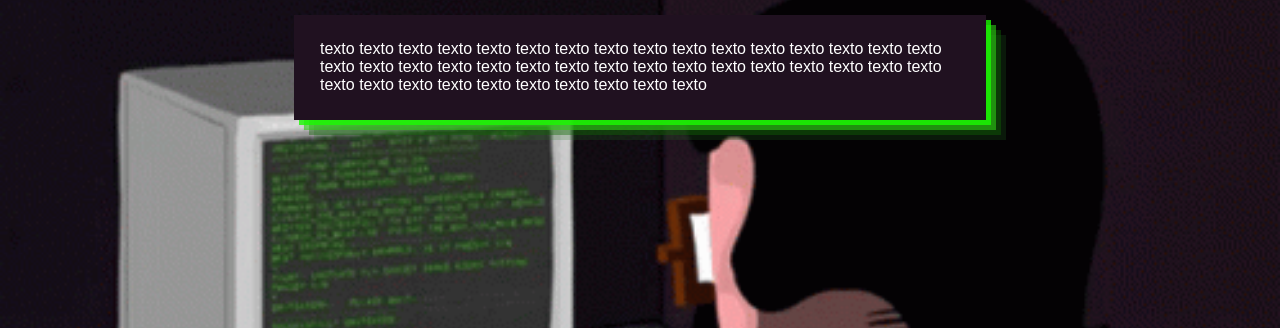
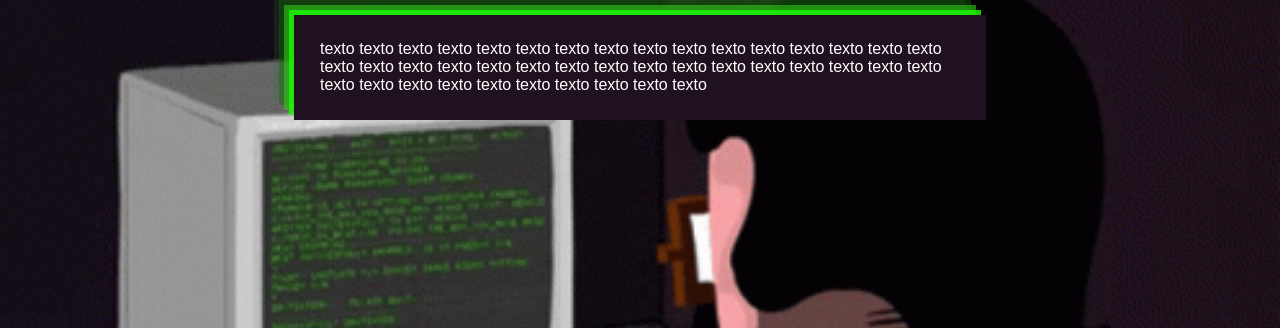
Before and after one commit to a22002469/projeto-Programa-ao-Web, a Django app: page /contacto in a window 1280 px wide, with the pointer over the restyled element; the page is wider, and only the part inside the window is pictured. Shown: the part 100-428 px from the top of that part. Run offline with Django 4.2, Linux system fonts and the light colour scheme.

Commit message:
hover animation na box dos contactos

```diff
--- a/lab8/portfolio/static/portfolio/css/estilos.css
+++ b/lab8/portfolio/static/portfolio/css/estilos.css
@@ -85,6 +85,7 @@
     height: 100px;
 }
 
+
 .containerContacto{
     display: flex;
     justify-content: center;
@@ -96,6 +97,10 @@
     margin-right: auto;
     background-color: #201120FF;
     box-shadow: rgba(27, 250, 2, 0.8) 5px 5px, rgba(45, 204, 21, 0.6) 10px 10px, rgba(16, 105, 4, 0.4) 15px 15px, rgba(36, 117, 37, 0.2) 20px 20px;
+}
+
+.containerContacto:hover{
+    box-shadow: rgba(27, 250, 2, 0.8) -5px -5px, rgba(45, 204, 21, 0.6) -10px -10px, rgba(16, 105, 4, 0.4) -15px -15px, rgba(36, 117, 37, 0.2) -20px -20px;
 }
 .rright:is(:hover,:focus)::after {
     transform: scale(1);
```
